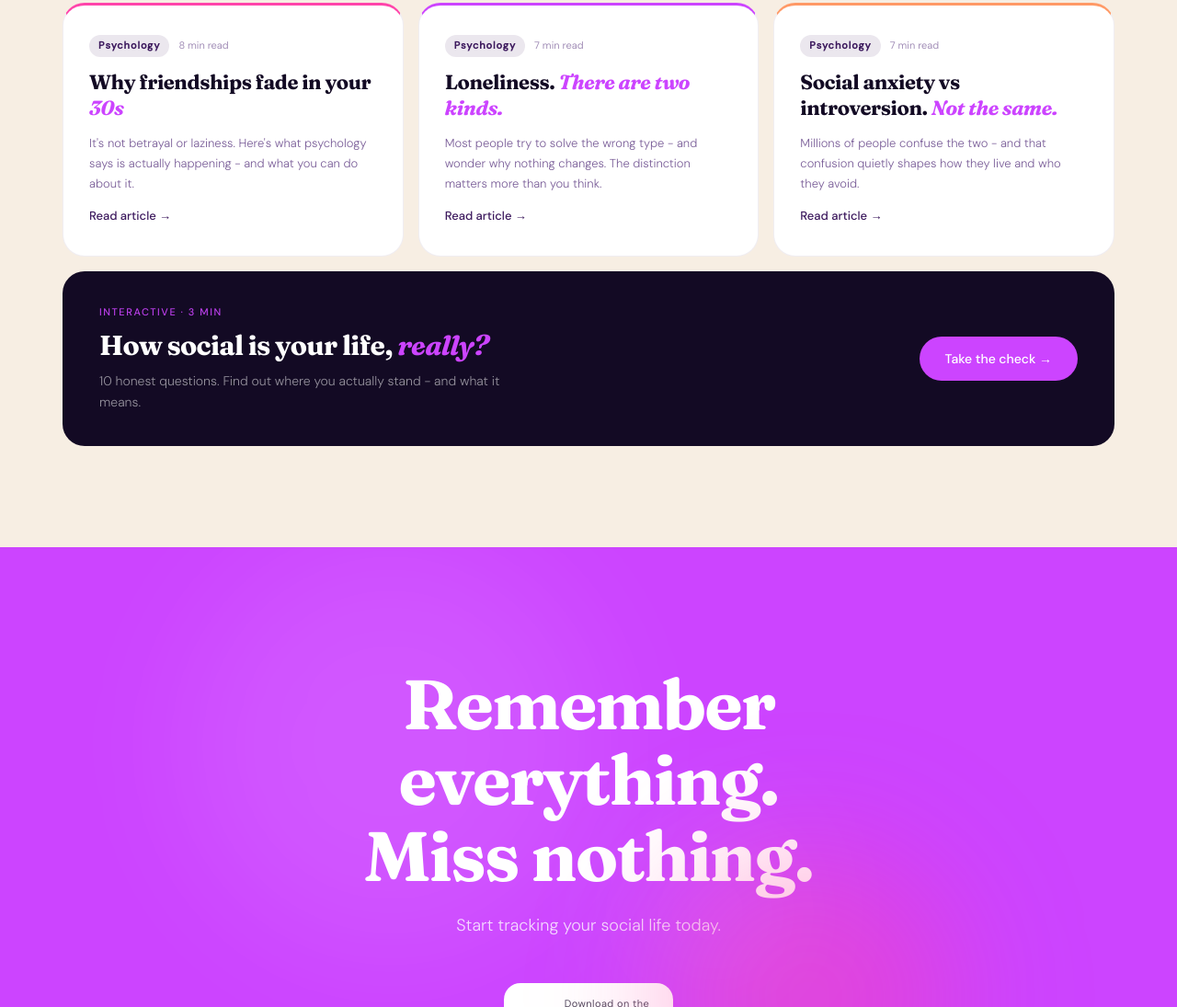
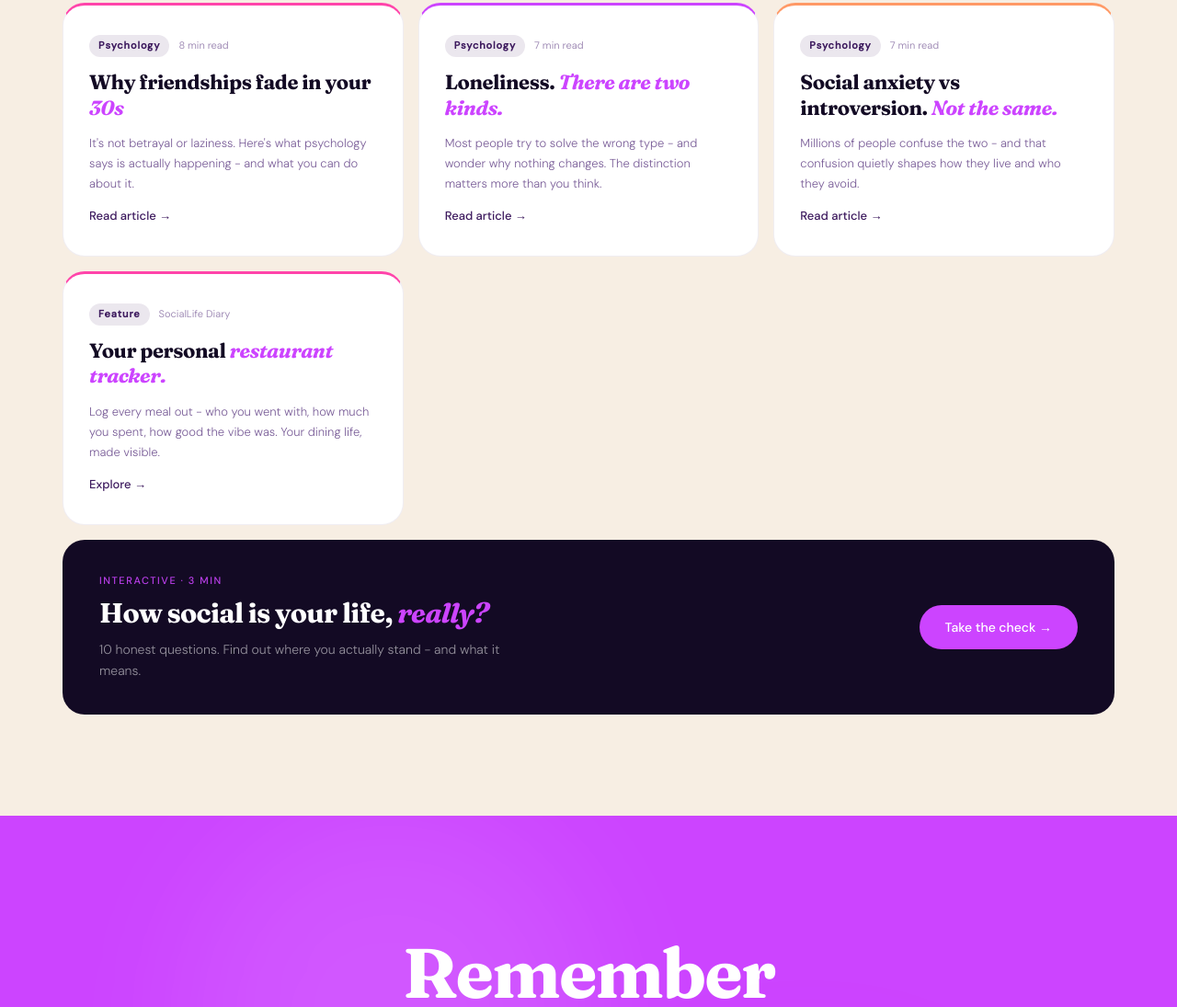
Before and after one commit to bulvag/SocialLife-Diary, a plain HTML site: page index.html in a window 1280 px wide. Shown: the part 6150-7245 px from the top of the page at 92% size. Drawn offline with Linux system fonts and the light colour scheme.

Commit message:
add restaurant tracker link to blog section on homepage
Co-Authored-By: Claude Sonnet 4.6 <noreply@anthropic.com>

```diff
--- a/index.html
+++ b/index.html
@@ -410,6 +410,16 @@
                     <span class="blog-link">Read article →</span>
                 </a>
 
+                <a href="restaurant-tracker/" class="blog-card bc-pink reveal" data-delay="300">
+                    <div class="blog-meta">
+                        <span class="blog-tag">Feature</span>
+                        <span class="blog-read">SocialLife Diary</span>
+                    </div>
+                    <h3 class="blog-title">Your personal <em>restaurant tracker.</em></h3>
+                    <p class="blog-desc">Log every meal out - who you went with, how much you spent, how good the vibe was. Your dining life, made visible.</p>
+                    <span class="blog-link">Explore →</span>
+                </a>
+
             </div>
 
             <!-- Quiz card -->
```
